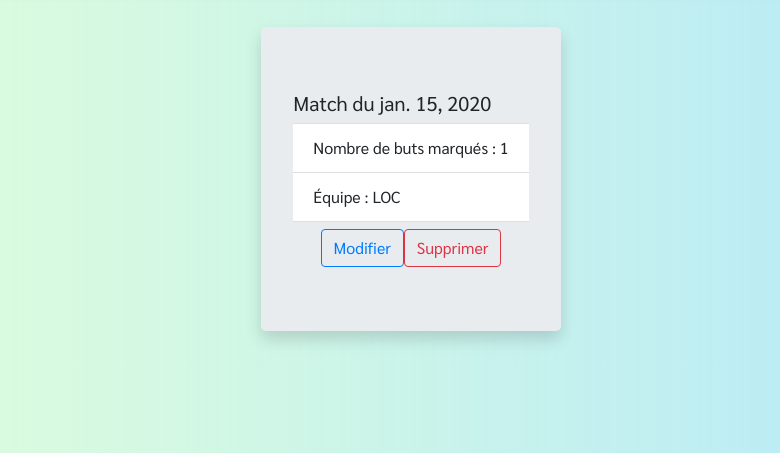
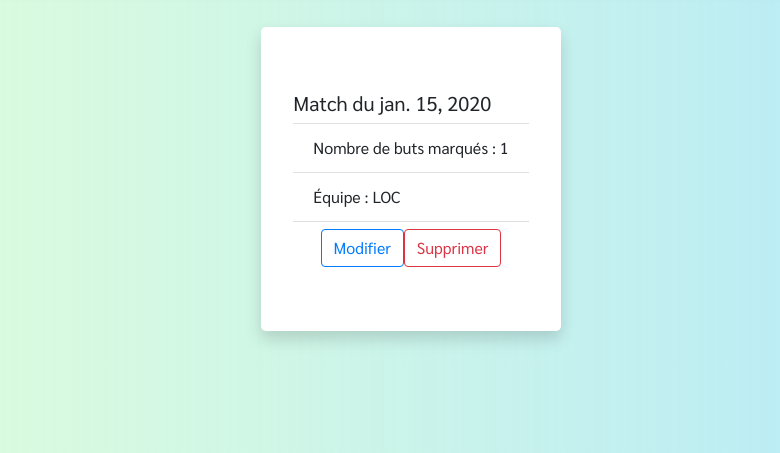
Before and after one commit to GAzerty/Projet_Web, a Django app: page /rencontre/participation/read/1 in a window 1280 px wide. Shown: the part 347-800 px from the top of the page, without its empty margins (229-1009 px from the left). Run offline with Django 3.2, Linux system fonts and the light colour scheme; a user stored in the database is signed in; tables that the repository leaves empty hold one stand-in row (values such as "Sample post"); some libraries are stand-ins or nearby versions.

Commit message:
Modification du css de jumbotron: background-color

```diff
--- a/static/css/style_projetweb.css
+++ b/static/css/style_projetweb.css
@@ -34,3 +34,9 @@ nav {
 .image-stade{
     height:200px;
 }
+
+
+/*Override*/
+.card-footer, .jumbotron{
+    background-color:white;
+}
```
